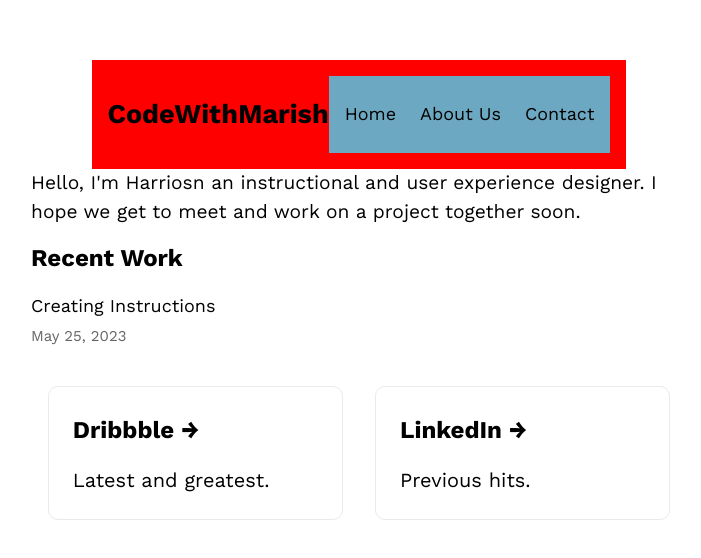
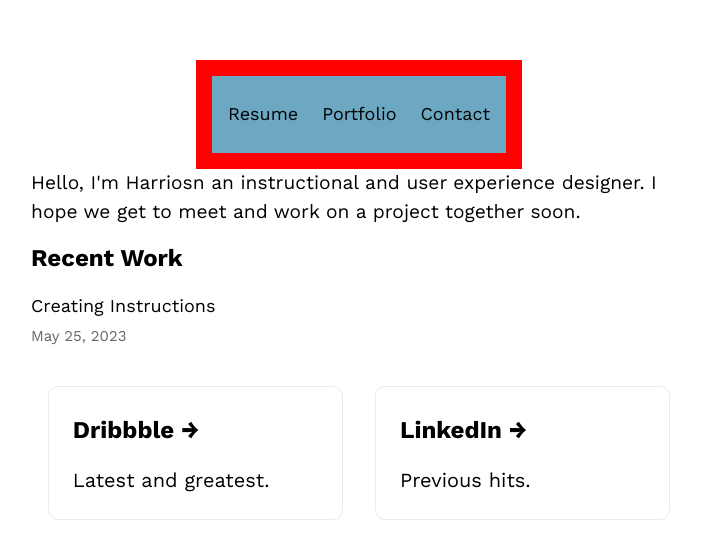
Before and after one commit to hgiven/subday, a Next.js app: page / in a window 1280 px wide. Shown: the part 102-660 px from the top of the page, without its empty margins (281-982 px from the left). Built offline with nearby package versions, Linux system fonts and the light colour scheme.

Commit message:
Update Navbar.js

```diff
--- a/components/Navbar.js
+++ b/components/Navbar.js
@@ -1,12 +1,10 @@
 import Link from "next/link";
-import Image from "next/image";
 import React, { useState } from "react";
-import Logo from "./Logo";
 import NavItem from "./NavItem";
 
 const MENU_LIST = [
-  { text: "Home", href: "/" },
-  { text: "About Us", href: "/about" },
+  { text: "Resume", href: "/" },
+  { text: "Portfolio", href: "/portfolio" },
   { text: "Contact", href: "/contact" },
 ];
 const Navbar = () => {
@@ -16,11 +14,6 @@ const Navbar = () => {
   return (
     <header>
       <nav className={`nav`}>
-        <Link href={"/"}>
-          <a>
-            <h1 className="logo">CodeWithMarish</h1>
-          </a>
-        </Link>
         <div
           onClick={() => setNavActive(!navActive)}
           className={`nav__menu-bar`}
```
